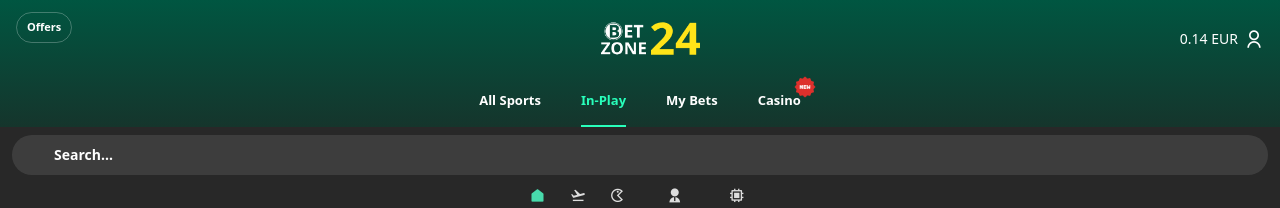
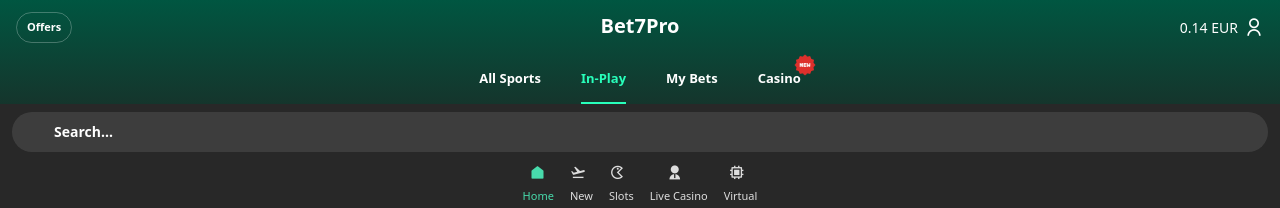
Before and after one commit to noorjaveria976/bet7pro, a plain HTML site: page casino_new.html in a window 1280 px wide. Shown: the top 208 px of the page. Drawn offline with nearby package versions, Linux system fonts and the light colour scheme.

Commit message:
updated logo with name

```diff
--- a/casino_new.html
+++ b/casino_new.html
@@ -30,8 +30,7 @@
                                                 </div>
                                         </div>
                                         <div data-v-5fa84cd1="" class="flex justify-center"><a data-v-5fa84cd1=""
-                                                        href="/" class="router-link-active"><img data-v-5fa84cd1=""
-                                                                class="hm-Logo" src="img/betzon.png"></a>
+                                                        href="/" class="router-link-active"><h1 class="font-extrabold text-xl text-white">Bet7Pro</h1></a>
                                         </div>
 
                                         <!-- Header Right Section -->
```
